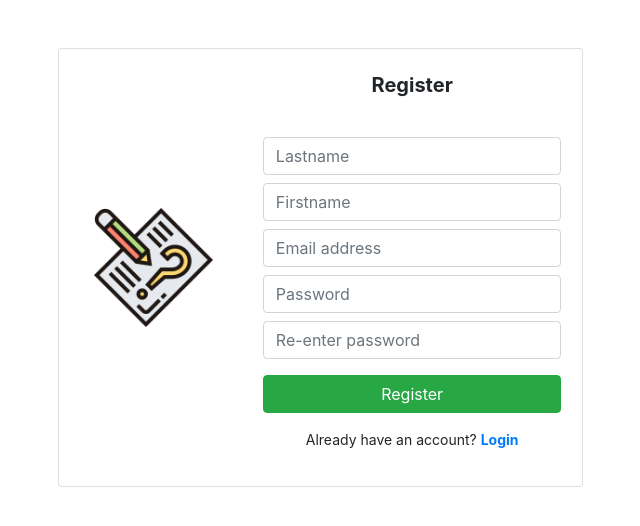
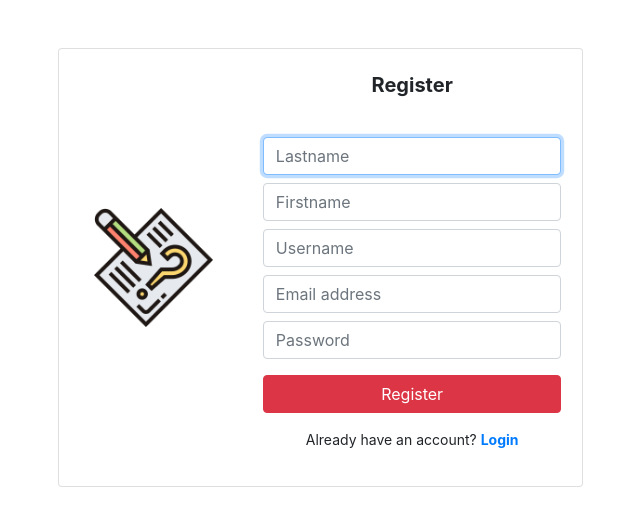
Before and after one commit to bevcastillo/PHP-projnotes, a PHP site: page /registernow.php in a window 1280 px wide. Shown: the part 56-582 px from the top of the page, without its empty margins (320-960 px from the left). Run offline with PHP 8.4, Linux system fonts and the light colour scheme.

Commit message:
add process in register and login

```diff
--- a/indexheader.php
+++ b/indexheader.php
@@ -8,7 +8,6 @@
 </head>
 <body>
   <nav class="navbar navbar-expand-lg navbar-light bg-light">
-      <!-- <img src="images/BBNames(1).png" alt="Logo" style="width:30px"> -->
       <a class="navbar-brand" href="index.php">Leafnote</a>
   <button class="navbar-toggler" type="button" data-toggle="collapse" data-target="#navbarNavAltMarkup" aria-controls="navbarNavAltMarkup" aria-expanded="false" aria-label="Toggle navigation">
     <span class="navbar-toggler-icon"></span>
--- a/registernow.php
+++ b/registernow.php
@@ -19,15 +19,24 @@
           <div class="col-8 mx-auto my-auto">
             <div class="card-title text-black">
               <h5 class="text-center py-2 font-weight-bold mb-0 mt-3">Register</h5>
+              <?php
+                if(isset($_SESSION['message'])): ?>
+                  <div class="alert alert-<?=$_SESSION['msg_type']?>">
+                    <?php
+                      echo $_SESSION['message'];
+                      unset($_SESSION['message']);
+                    ?>
+                      </div>
+                  <?php endif ?>
             </div>
             <div class="card-body">
               <form action="process.php" method="POST">
-                <input type="text" name="lname" placeholder="Lastname" class="form-control mb-2">
-                <input type="text" name="fname" placeholder="Firstname" class="form-control mb-2">
-                <input type="text" name="email" placeholder="Email address" class="form-control mb-2">
-                <input type="text" name="passw" placeholder="Password" class="form-control mb-2">
-                <input type="text" name="passw2" placeholder="Re-enter password" class="form-control mb-2">
-                <button class="btn btn-success btn-block mt-3" name="register" class="pt-3">Register</button>
+                <input type="text" name="lastname" placeholder="Lastname" class="form-control mb-2" required autofocus>
+                <input type="text" name="firstname" placeholder="Firstname" class="form-control mb-2" required autofocus>
+                <input type="text" name="username" placeholder="Username" class="form-control mb-2" required autofocus>
+                <input type="text" name="email" placeholder="Email address" class="form-control mb-2" required autofocus>
+                <input type="text" name="passw" placeholder="Password" class="form-control mb-2" required autofocus>
+                <button class="btn btn-danger btn-block mt-3" name="signup" class="pt-3">Register</button>
 
                 <div class="text-center mt-3 mb-3" style="font-size: 14px;">Already have an account?
                   <a href="login.php" class="alert-link">Login</a>
```
Also changed, not shown: footer.php (+7 -1 lines), login.php (+15 -4 lines), login1.php (deleted, +0 -54 lines).
